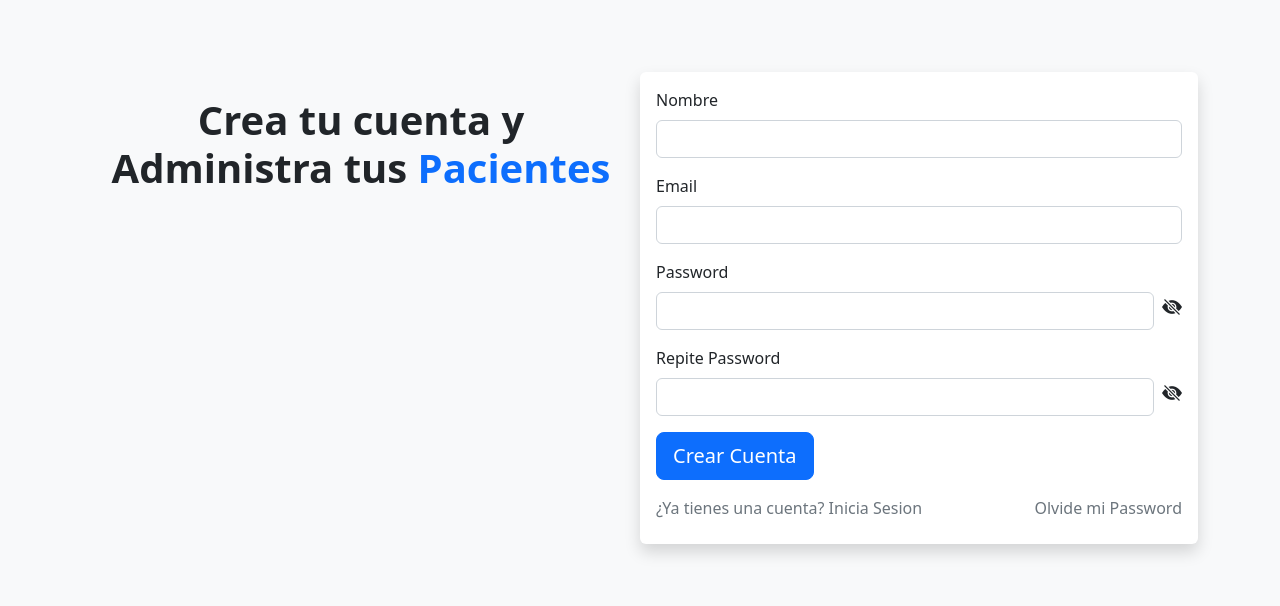
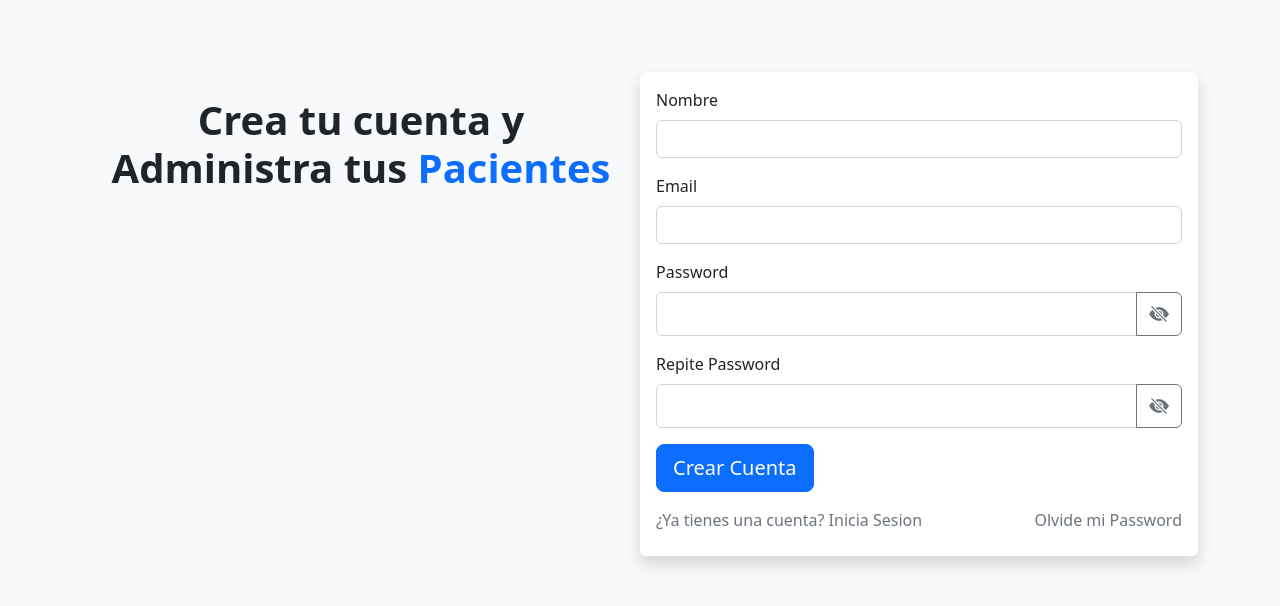
Before and after one commit to GerardoTurin/APV_MERN---frontend, a React (Create React App) app: page /registro in a window 1280 px wide. Shown: the top 606 px of the page. Built offline with nearby package versions, Linux system fonts and the light colour scheme; no server answers.

Commit message:
Mostrar pass Commit - APV_Frontend

```diff
--- a/src/pages/CambiarPassword.js
+++ b/src/pages/CambiarPassword.js
@@ -51,30 +51,30 @@ const CambiarPassword = () => {
             <form className='row g-3 bg-body rounded my-4 border border-dark border-opacity-50 p-3' onSubmit={ handleSubmit }>
               <div className='my-3'>
                 <label htmlFor="pwd_actual" className="form-label text-uppercase fw-semibold">Password Actual</label>
-                <div className="d-flex gap-2 align-content-center">
+                <div className="input-group">
                   <input type={ mostarPasswordActual ? 'text' : 'password' } id='pwd_actual' className="form-control" name='pwd_actual' placeholder='Escribe tu password actual'
                     onChange={ evt => setPassword({
                       ...password,
                       [evt.target.name]: evt.target.value
                     }) }>
                   </input>
-                  <div onClick={ () => setMostarPasswordActual(!mostarPasswordActual) }>
+                  <button className='btn btn-outline-secondary' type='button' onClick={ () => setMostarPasswordActual(!mostarPasswordActual) }>
                     { mostarPasswordActual ? <i className="bi fs-5 bi-eye-fill"></i> : <i className="bi fs-5 bi-eye-slash-fill"></i> }
-                  </div>
+                  </button>
                 </div>
               </div>
               <div className='my-3'>
                 <label htmlFor="pwd_nuevo" className="form-label text-uppercase fw-semibold">Nuevo Password</label>
-                <div className="d-flex gap-2">
+                <div className="input-group">
                   <input type={ mostarPasswordNuevo ? 'text' : 'password' } id='pwd_nuevo' className="form-control" name='pwd_nuevo' placeholder='Escribe tu nuevo password'
                     onChange={ evt => setPassword({
                       ...password,
                       [evt.target.name]: evt.target.value
                     }) }>
                   </input>
-                  <div onClick={ () => setMostarPasswordNuevo(!mostarPasswordNuevo) }>
+                  <button className='btn btn-outline-secondary' type='button' onClick={ () => setMostarPasswordNuevo(!mostarPasswordNuevo) }>
                     { mostarPasswordNuevo ? <i className="bi fs-5 bi-eye-fill"></i> : <i className="bi fs-5 bi-eye-slash-fill"></i> }
-                  </div>
+                  </button>
                 </div>
               </div>
               <button type="submit" className="btn btn-primary pe-auto btn-lg text-uppercase">Actualizar Password</button>
--- a/src/pages/Login.js
+++ b/src/pages/Login.js
@@ -92,11 +92,11 @@ const Login = () => {
           </div>
           <div className="mb-3">
             <label htmlFor="password" className="form-label">Password</label>
-            <div className="d-flex gap-2 align-content-center">
+            <div className="input-group">
               <input type={ mostarPassword ? 'text' : 'password' } className="form-control" id='password' value={ password } onChange={ evt => setPassword(evt.target.value) }></input>
-              <div onClick={ () => setMostarPassword(!mostarPassword) }>
+              <button className='btn btn-outline-secondary' type='button' onClick={ () => setMostarPassword(!mostarPassword) }>
                 { mostarPassword ? <i className="bi fs-5 bi-eye-fill"></i> : <i className="bi fs-5 bi-eye-slash-fill"></i> }
-              </div>
+              </button>
             </div>
           </div>
           <div className='d-grid d-lg-block'>
--- a/src/pages/Nuevo-Password.js
+++ b/src/pages/Nuevo-Password.js
@@ -12,6 +12,9 @@ const NuevoPassword = () => {
   const [passwordModificado, setPasswordModificado] = useState(false)
   // desabilitar el boton al enviar el formulario
   const [btnDesabilitado, setBtnDesabilitado] = useState(false)
+
+  const [mostarPassword, setMostarPassword] = useState(false);
+  const [mostarRepitePassword, setMostarRepitePassword] = useState(false);
 
   const params = useParams()  // Obtenemos los parametros de la URL
   const { token } = params
@@ -116,11 +119,21 @@ const NuevoPassword = () => {
             <form onSubmit={ handleSubmit }>
               <div className="mb-3">
                 <label htmlFor="inputPassword1" className="form-label">Nuevo Password</label>
-                <input type="password" className="form-control" id="inputPassword1" value={ password } onChange={ evt => setPassword(evt.target.value) }></input>
+                <div className="input-group">
+                  <input type={ mostarPassword ? 'text' : 'password' } className="form-control" id="inputPassword1" value={ password } onChange={ evt => setPassword(evt.target.value) }></input>
+                  <button className='btn btn-outline-secondary' type='button' onClick={ () => setMostarPassword(!mostarPassword) }>
+                    { mostarPassword ? <i className="bi fs-5 bi-eye-fill"></i> : <i className="bi fs-5 bi-eye-slash-fill"></i> }
+                  </button>
+                </div>
               </div>
               <div className="mb-3">
                 <label htmlFor="repitePassword" className="form-label">Repite tu nuevo Password</label>
-                <input type="password" className="form-control" id="repitePassword" value={ repitePassword } onChange={ evt => setRepetirPassword(evt.target.value) }></input>
+                <div className="input-group">
+                  <input type={ mostarRepitePassword ? 'text' : 'password' } className="form-control" id="repitePassword" value={ repitePassword } onChange={ evt => setRepetirPassword(evt.target.value) }></input>
+                  <button className='btn btn-outline-secondary' type='button' onClick={ () => setMostarRepitePassword(!mostarRepitePassword) }>
+                    { mostarRepitePassword ? <i className="bi fs-5 bi-eye-fill"></i> : <i className="bi fs-5 bi-eye-slash-fill"></i> }
+                  </button>
+                </div>
               </div>
               <div className='d-grid d-lg-block'>
                 <button type="submit" className="btn btn-primary pe-auto btn-lg" disabled={ btnDesabilitado } >Guardar Nuevo Password</button>
--- a/src/pages/Registro.js
+++ b/src/pages/Registro.js
@@ -98,20 +98,20 @@ const Registro = () => {
           </div>
           <div className="mb-3">
             <label htmlFor="inputPassword1" className="form-label">Password</label>
-            <div className="d-flex gap-2 align-content-center">
+            <div className="input-group">
               <input type={ mostarPassword ? 'text' : 'password' } className="form-control" id="inputPassword1" value={ password } onChange={ evt => setPassword(evt.target.value) }></input>
-              <div onClick={ () => setMostarPassword(!mostarPassword) }>
+              <button className='btn btn-outline-secondary' type='button' onClick={ () => setMostarPassword(!mostarPassword) }>
                 { mostarPassword ? <i className="bi fs-5 bi-eye-fill"></i> : <i className="bi fs-5 bi-eye-slash-fill"></i> }
-              </div>
+              </button>
             </div>
           </div>
           <div className="mb-3">
             <label htmlFor="repitePassword" className="form-label">Repite Password</label>
-            <div className="d-flex gap-2 align-content-center">
+            <div className="input-group">
               <input type={ mostarRepitePassword ? 'text' : 'password' } className="form-control" id="repitePassword" value={ repitePassword } onChange={ evt => setRepetirPassword(evt.target.value) }></input>
-              <div onClick={ () => setMostarRepitePassword(!mostarRepitePassword) }>
+              <button className='btn btn-outline-secondary' type='button' onClick={ () => setMostarRepitePassword(!mostarRepitePassword) }>
                 { mostarRepitePassword ? <i className="bi fs-5 bi-eye-fill"></i> : <i className="bi fs-5 bi-eye-slash-fill"></i> }
-              </div>
+              </button>
             </div>
           </div>
           <div className='d-grid d-lg-block'>
```
